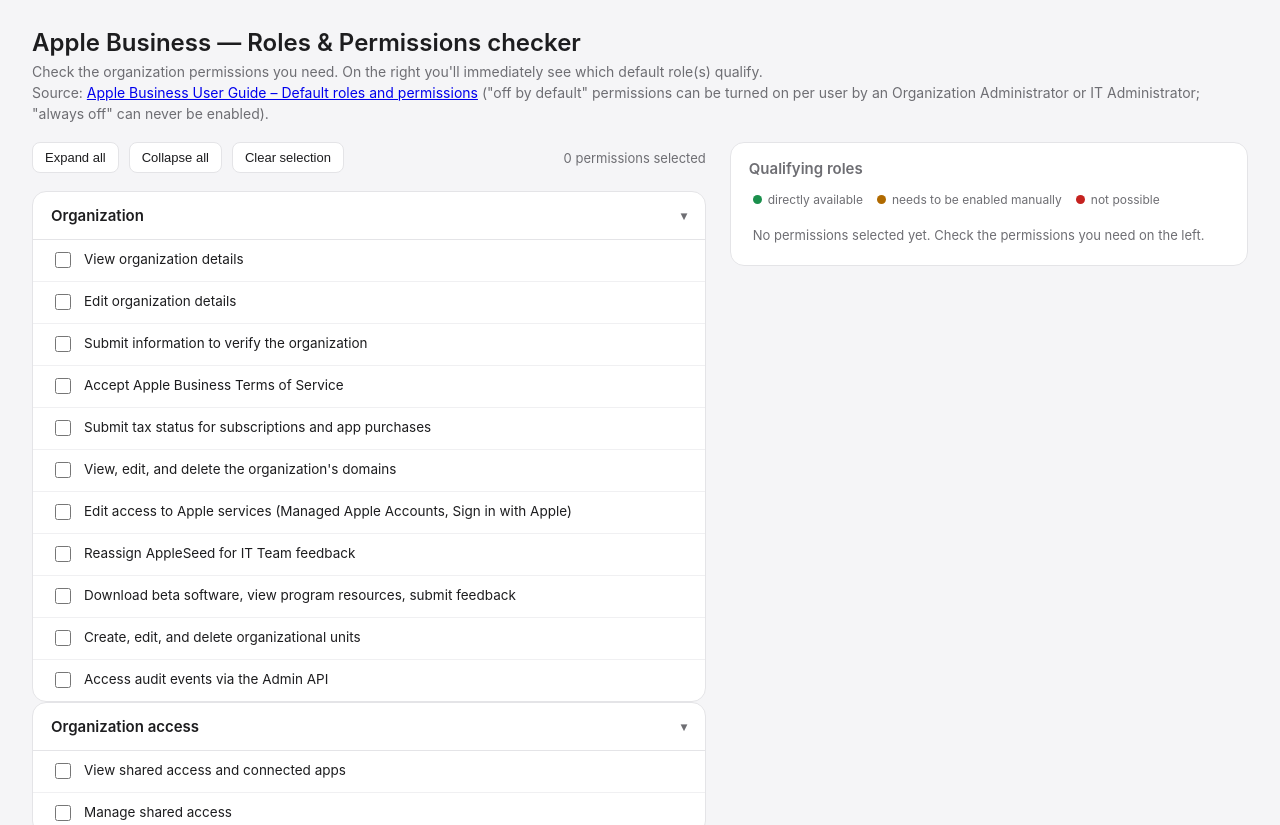
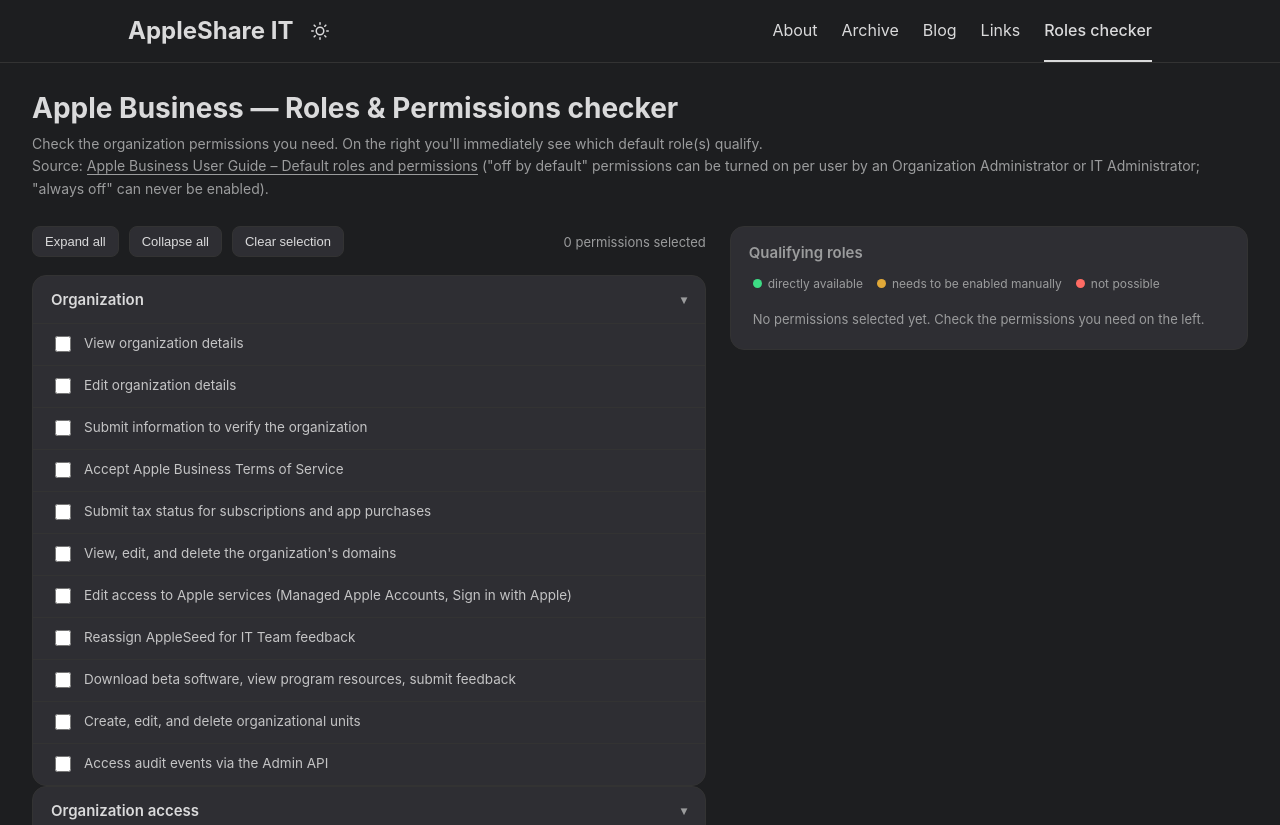
Before and after one commit to mvdbent/abroles.appleshare.it, a plain HTML site: page index.html in a window 1280 px wide. Shown: the top 825 px of the page. Drawn offline with Linux system fonts and the light colour scheme.

Commit message:
Add dark mode theme and appleshare.it header
Complete redesign of the page with comprehensive improvements:

- Added dark/light theme toggle with localStorage persistence
- Integrated navigation header matching appleshare.it branding
- Added extensive meta tags for SEO, branding, and favicons
- Refactored CSS to use CSS variables for theming
- Improved semantic HTML structure with header, main, and footer
- Enhanced accessibility with proper heading hierarchy and theme detection
- Updated typography and spacing to modern standards

```diff
--- a/index.html
+++ b/index.html
@@ -1,15 +1,36 @@
-<!DOCTYPE html>
-<html lang="en">
+<!doctype html>
+<html lang="en" dir="auto">
 <head>
-<meta charset="UTF-8">
-<title>Apple Business – Roles &amp; Permissions</title>
+<meta charset="utf-8">
+<meta http-equiv="x-ua-compatible" content="IE=edge">
+<meta name="viewport" content="width=device-width,initial-scale=1,shrink-to-fit=no">
+<meta name="robots" content="index, follow">
+<title>Apple Business – Roles &amp; Permissions | AppleShare IT</title>
+<meta name="description" content="Check which Apple Business Manager / Apple School Manager permissions you need and instantly see which default role(s) qualify.">
+<link rel="icon" href="https://appleshare.it/favicon.ico">
+<link rel="icon" type="image/png" sizes="16x16" href="https://appleshare.it/favicon-16x16.png">
+<link rel="icon" type="image/png" sizes="32x32" href="https://appleshare.it/favicon-32x32.png">
+<link rel="apple-touch-icon" href="https://appleshare.it/apple-touch-icon.png">
+<link rel="mask-icon" href="https://appleshare.it/safari-pinned-tab.svg">
+<meta name="theme-color" content="#2e2e33">
+<meta name="msapplication-TileColor" content="#2e2e33">
 <style>
 :root{
-    --bg:#f5f5f7;
-    --card:#ffffff;
-    --ink:#1d1d1f;
-    --muted:#6e6e73;
-    --border:#e4e4e7;
+  --gap:24px;
+  --content-gap:20px;
+  --nav-width:1024px;
+  --main-width:1300px;
+  --header-height:60px;
+  --footer-height:60px;
+  --radius:8px;
+  --theme: rgb(255, 255, 255);
+  --entry: rgb(255, 255, 255);
+  --primary: rgb(30, 30, 30);
+  --secondary: rgb(108, 108, 108);
+  --tertiary: rgb(214, 214, 214);
+  --content: rgb(31, 31, 31);
+  --code-bg: rgb(245, 245, 245);
+  --border: rgb(238, 238, 238);
   --blue:#0071e3;
   --green:#1a8f4c;
   --green-bg:#e8f7ee;
@@ -18,33 +39,85 @@
   --red:#c5221f;
   --red-bg:#fdecea;
 }
+.dark{
+  --theme: rgb(29, 30, 32);
+  --entry: rgb(46, 46, 51);
+  --primary: rgb(218, 218, 219);
+  --secondary: rgb(155, 156, 157);
+  --tertiary: rgb(65, 66, 68);
+  --content: rgb(196, 196, 197);
+  --code-bg: rgb(55, 56, 62);
+  --border: rgb(51, 51, 51);
+  --green:#3ddc84;
+  --green-bg:#193a2a;
+  --amber:#e0a838;
+  --amber-bg:#3a2f14;
+  --red:#ff6b64;
+  --red-bg:#3a1f1e;
+}
 *{box-sizing:border-box;}
+html{-webkit-tap-highlight-color:transparent;}
 body{
   margin:0;
-    font-family:-apple-system, "SF Pro Text", "Segoe UI", Helvetica, Arial, sans-serif;
-    background:var(--bg);
-    color:var(--ink);
+  font-family:-apple-system,BlinkMacSystemFont,"Segoe UI",Roboto,Oxygen,Ubuntu,Cantarell,"Open Sans","Helvetica Neue",sans-serif;
+  background:var(--theme);
+  color:var(--content);
+  transition:background .2s ease;
 }
-  header{
-    padding:28px 32px 18px;
-    max-width:1300px;
+a{text-decoration:none;}
+
+/* ---- header / nav (matches appleshare.it) ---- */
+.header{
+  border-bottom:1px solid var(--border);
+}
+.nav{
+  display:flex;
+  flex-wrap:wrap;
+  justify-content:space-between;
+  max-width:calc(var(--nav-width) + var(--gap) * 2);
+  margin-inline:auto;
+  line-height:var(--header-height);
+}
+.nav a{display:block;}
+.logo, #menu{display:flex; margin:auto var(--gap);}
+.logo{flex-wrap:inherit;}
+.logo a{font-size:24px; font-weight:700; color:var(--primary);}
+.logo-switches{display:inline-flex; margin:auto 4px; flex-wrap:inherit;}
+#theme-toggle{font-size:26px; margin:auto 4px; background:none; border:none; cursor:pointer; color:var(--primary);}
+#theme-toggle:focus{outline:0;}
+#theme-toggle svg{height:18px;}
+body.dark #moon{display:none;}
+body:not(.dark) #sun{display:none;}
+#menu{list-style:none; word-break:keep-all; overflow-x:auto; white-space:nowrap; padding:0;}
+#menu li+li{margin-inline-start:var(--gap);}
+#menu a{font-size:16px; color:var(--primary);}
+#menu a.active{font-weight:500; border-bottom:2px solid;}
+
+/* ---- page header ---- */
+.page-header{
+  padding:28px 32px 6px;
+  max-width:var(--main-width);
   margin:0 auto;
 }
-  header h1{
-    font-size:24px;
-    font-weight:600;
-    margin:0 0 4px;
+.page-header h1{
+  font-size:28px;
+  font-weight:700;
+  margin:0 0 8px;
+  color:var(--primary);
 }
-  header p{
+.page-header p{
   margin:0;
-    color:var(--muted);
+  color:var(--secondary);
   font-size:14px;
-    line-height:1.5;
+  line-height:1.6;
 }
+.page-header a{color:var(--secondary); border-bottom:1px solid var(--secondary);}
+.page-header a:hover{color:var(--primary); border-bottom-color:var(--primary);}
+
 .layout{
-    max-width:1300px;
+  max-width:var(--main-width);
   margin:0 auto;
-    padding:0 32px 60px;
+  padding:20px 32px 60px;
   display:grid;
   grid-template-columns: 1.3fr 1fr;
   gap:24px;
@@ -69,22 +142,22 @@
   margin-bottom:4px;
 }
 .toolbar button{
-    background:var(--card);
+  background:var(--entry);
   border:1px solid var(--border);
-    border-radius:8px;
+  border-radius:var(--radius);
   padding:7px 12px;
   font-size:13px;
   cursor:pointer;
-    color:var(--ink);
+  color:var(--primary);
 }
-  .toolbar button:hover{background:#ececef;}
+.toolbar button:hover{background:var(--code-bg);}
 .selected-count{
   font-size:13px;
-    color:var(--muted);
+  color:var(--secondary);
   margin-left:auto;
 }
 .category{
-    background:var(--card);
+  background:var(--entry);
   border:1px solid var(--border);
   border-radius:14px;
   overflow:hidden;
@@ -98,10 +171,11 @@
   justify-content:space-between;
   align-items:center;
   user-select:none;
+  color:var(--primary);
 }
 .category-header .chev{
   transition:transform .15s ease;
-    color:var(--muted);
+  color:var(--secondary);
   font-size:12px;
 }
 .category.collapsed .chev{transform:rotate(-90deg);}
@@ -114,12 +188,13 @@
   align-items:flex-start;
   gap:10px;
   padding:10px 18px;
-    border-bottom:1px solid #f0f0f2;
+  border-bottom:1px solid var(--border);
   font-size:13.5px;
   line-height:1.4;
+  color:var(--content);
 }
 .perm-row:last-child{border-bottom:none;}
-  .perm-row:hover{background:#fafafa;}
+.perm-row:hover{background:var(--code-bg);}
 .perm-row input{
   margin-top:2px;
   width:16px;
@@ -131,11 +206,11 @@
 .perm-row label{cursor:pointer;}
 .cat-count{
   font-size:12px;
-    color:var(--muted);
+  color:var(--secondary);
   font-weight:400;
 }
 .role-card{
-    background:var(--card);
+  background:var(--entry);
   border:1px solid var(--border);
   border-radius:14px;
   padding:16px 18px;
@@ -144,7 +219,7 @@
   margin:0 0 12px;
   font-size:15px;
   font-weight:600;
-    color:var(--muted);
+  color:var(--secondary);
 }
 .role{
   display:flex;
@@ -162,20 +237,20 @@
   align-items:baseline;
   gap:8px;
 }
-  .role-name{font-weight:600; font-size:14.5px;}
+.role-name{font-weight:600; font-size:14.5px; color:var(--primary);}
 .role-verdict{font-size:12px; font-weight:600; white-space:nowrap;}
-  .role-detail{font-size:12px; color:var(--muted); margin-top:2px;}
-  .role.ok{background:var(--green-bg); border-color:#cdeedb;}
+.role-detail{font-size:12px; color:var(--secondary); margin-top:2px;}
+.role.ok{background:var(--green-bg); border-color:var(--green);}
 .role.ok .role-verdict{color:var(--green);}
-  .role.warn{background:var(--amber-bg); border-color:#f3ddb0;}
+.role.warn{background:var(--amber-bg); border-color:var(--amber);}
 .role.warn .role-verdict{color:var(--amber);}
-  .role.bad{background:var(--red-bg); border-color:#f5c9c6;}
+.role.bad{background:var(--red-bg); border-color:var(--red);}
 .role.bad .role-verdict{color:var(--red);}
-  .role.empty{background:#f5f5f7; border-color:var(--border);}
-  .role.empty .role-verdict{color:var(--muted);}
+.role.empty{background:var(--code-bg); border-color:var(--border);}
+.role.empty .role-verdict{color:var(--secondary);}
 .empty-state{
   font-size:13px;
-    color:var(--muted);
+  color:var(--secondary);
   padding:6px 4px;
 }
 .legend{
@@ -183,7 +258,7 @@
   flex-wrap:wrap;
   gap:14px;
   font-size:12px;
-    color:var(--muted);
+  color:var(--secondary);
   padding:2px 4px;
 }
 .legend span{display:flex; align-items:center; gap:6px;}
@@ -191,23 +266,51 @@
 .dot.ok{background:var(--green);}
 .dot.warn{background:var(--amber);}
 .dot.bad{background:var(--red);}
-  footer{
-    max-width:1300px;
-    margin:0 auto;
-    padding:0 32px 40px;
+
+/* ---- footer (matches appleshare.it) ---- */
+.footer{
   font-size:12px;
-    color:var(--muted);
+  color:var(--secondary);
+  max-width:var(--main-width);
+  margin:auto;
+  padding:24px var(--gap) 40px;
+  text-align:center;
+  line-height:24px;
 }
-  footer a{color:var(--muted);}
+.footer a{color:inherit; border-bottom:1px solid var(--secondary);}
+.footer a:hover{color:var(--primary); border-bottom-color:var(--primary);}
 </style>
 </head>
-<body>
+<body class="dark" id="top">
+<script>localStorage.getItem("pref-theme")==="light"&&document.body.classList.remove("dark")</script>
 
-<header>
+<header class="header">
+  <nav class="nav">
+    <div class="logo">
+      <a href="https://appleshare.it/" accesskey="h" title="AppleShare IT (Alt + H)">AppleShare IT</a>
+      <span class="logo-switches">
+        <button id="theme-toggle" accesskey="t" title="Toggle theme (Alt + T)">
+          <svg id="moon" xmlns="http://www.w3.org/2000/svg" width="24" height="24" viewBox="0 0 24 24" fill="none" stroke="currentcolor" stroke-width="2" stroke-linecap="round" stroke-linejoin="round"><path d="M21 12.79A9 9 0 1111.21 3 7 7 0 0021 12.79z"/></svg>
+          <svg id="sun" xmlns="http://www.w3.org/2000/svg" width="24" height="24" viewBox="0 0 24 24" fill="none" stroke="currentcolor" stroke-width="2" stroke-linecap="round" stroke-linejoin="round"><circle cx="12" cy="12" r="5"/><line x1="12" y1="1" x2="12" y2="3"/><line x1="12" y1="21" x2="12" y2="23"/><line x1="4.22" y1="4.22" x2="5.64" y2="5.64"/><line x1="18.36" y1="18.36" x2="19.78" y2="19.78"/><line x1="1" y1="12" x2="3" y2="12"/><line x1="21" y1="12" x2="23" y2="12"/><line x1="4.22" y1="19.78" x2="5.64" y2="18.36"/><line x1="18.36" y1="5.64" x2="19.78" y2="4.22"/></svg>
+        </button>
+      </span>
+    </div>
+    <ul id="menu">
+      <li><a href="https://appleshare.it/about/" title="About"><span>About</span></a></li>
+      <li><a href="https://appleshare.it/archives/" title="Archive"><span>Archive</span></a></li>
+      <li><a href="https://appleshare.it/posts/" title="Blog"><span>Blog</span></a></li>
+      <li><a href="https://appleshare.it/links/" title="Links"><span>Links</span></a></li>
+      <li><a class="active" href="#" title="Roles checker"><span>Roles checker</span></a></li>
+    </ul>
+  </nav>
+</header>
+
+<main class="main">
+  <div class="page-header">
     <h1>Apple Business — Roles &amp; Permissions checker</h1>
     <p>Check the organization permissions you need. On the right you'll immediately see which default role(s) qualify.<br>
     Source: <a href="https://support.apple.com/guide/business/default-roles-and-permissions-axm27678acfb/1/web/1" target="_blank">Apple Business User Guide – Default roles and permissions</a> ("off by default" permissions can be turned on per user by an Organization Administrator or IT Administrator; "always off" can never be enabled).</p>
-</header>
+  </div>
 
   <div class="layout">
     <div class="col-left">
@@ -232,10 +335,20 @@
       </div>
     </div>
   </div>
+</main>
 
-<footer>
-  Local tool, no data is sent anywhere. Role order: Organization Administrator, IT Administrator, Marketing Administrator, People Manager, Device Enrollment Manager, Content Manager.
+<footer class="footer">
+  <span>&copy; 2026 <a href="https://appleshare.it/">AppleShare IT</a></span><br>
+  <span>Local tool, no data is sent anywhere. Role order: Organization Administrator, IT Administrator, Marketing Administrator, People Manager, Device Enrollment Manager, Content Manager.</span>
 </footer>
+
+<script>
+document.getElementById("theme-toggle").addEventListener("click",()=>{
+  document.body.classList.contains("dark")
+    ? (document.body.classList.remove("dark"), localStorage.setItem("pref-theme","light"))
+    : (document.body.classList.add("dark"), localStorage.setItem("pref-theme","dark"));
+});
+</script>
 
 <script>
 // Status codes per role, fixed order:
```
Lines whose indentation alone changed are shown as unchanged.
